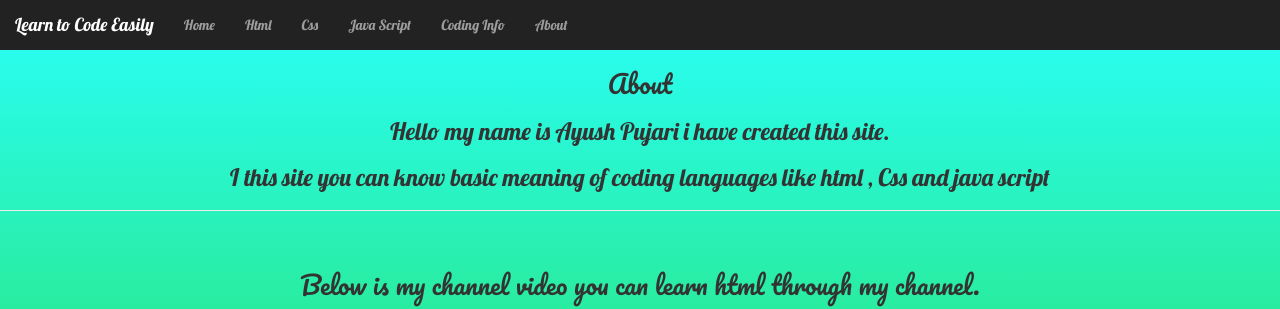
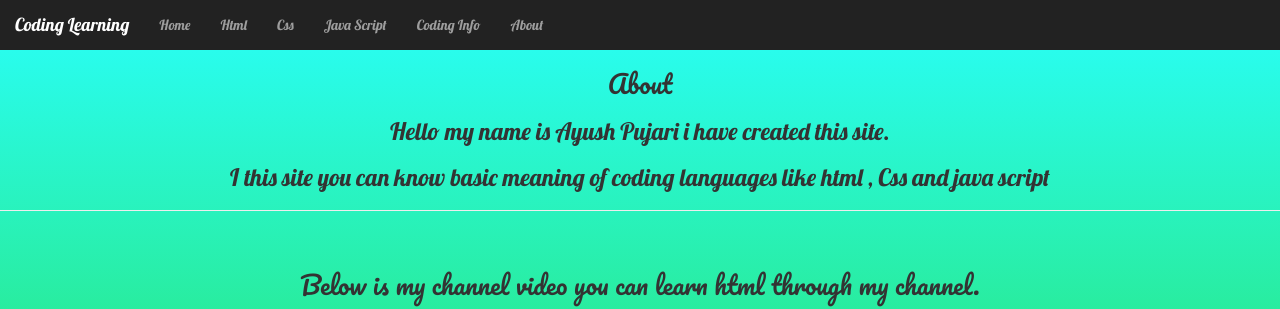
Before and after one commit to Ayush-Pujari/about, a plain HTML site: page index.html in a window 1280 px wide. Shown: the top 309 px of the page. Drawn offline with nearby package versions, Linux system fonts and the light colour scheme; a script that the page names is missing.

Commit message:
Add files via upload

```diff
--- a/index.html
+++ b/index.html
@@ -51,7 +51,7 @@
 
     </button>
 
-    <a href="#" class="navbar-brand" id="heading">Learn to Code Easily</a>
+    <a href="#" class="navbar-brand" id="heading">Coding Learning</a>
 
     </div>
     <div class="collapse navbar-collapse" id="myNavbar">
```
